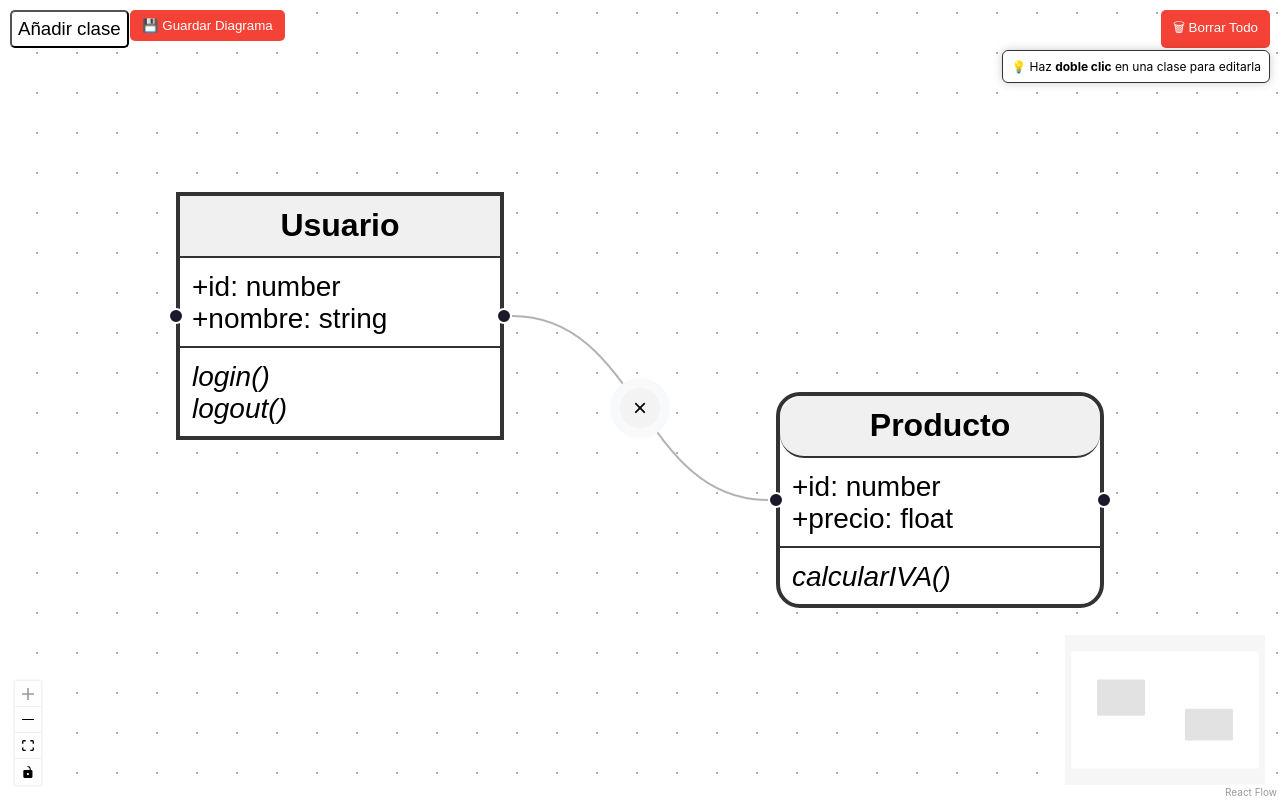
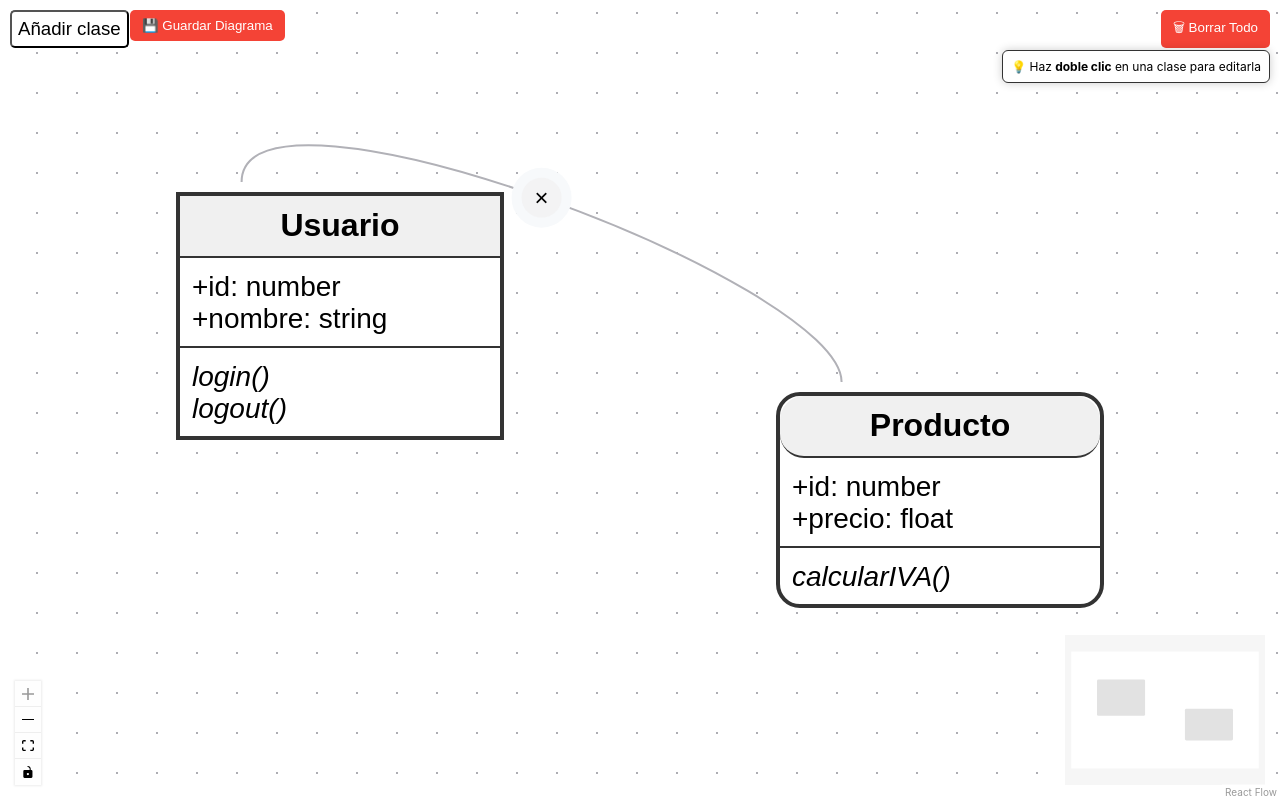
Before and after one commit to Adri-Extremix/SYSML, a React app: page / in a window 1280 px wide. Built offline with nearby package versions, Linux system fonts and the light colour scheme; the HTML template or start-up script is replaced by a standard one.

Commit message:
multiple connections in nodes

```diff
--- a/src/ButtonEdge.tsx
+++ b/src/ButtonEdge.tsx
@@ -7,6 +7,7 @@ import {
 } from "@xyflow/react";
 
 export default function CustomEdge(props: EdgeProps) {
+    const { id, markerEnd, style } = props;
     const [edgePath, labelX, labelY] = getBezierPath(props);
 
     const { setEdges } = useReactFlow();
@@ -16,7 +17,7 @@ export default function CustomEdge(props: EdgeProps) {
 
     return (
         <>
-            <BaseEdge path={edgePath} {...props} />
+            <BaseEdge path={edgePath} markerEnd={markerEnd} style={style} />
             <EdgeLabelRenderer>
                 <div
                     className="button-edge__label nodrag nopan"
--- a/src/ClassDiagram.tsx
+++ b/src/ClassDiagram.tsx
@@ -9,6 +9,7 @@ import {
     useNodesState,
     useEdgesState,
     addEdge,
+    ConnectionMode
 } from "@xyflow/react";
 import "@xyflow/react/dist/style.css";
 
@@ -67,10 +68,22 @@ export default function ClassDiagram() {
     }));
 
     const onConnect = useCallback(
-        (params: any) =>
+        (params: any) =>{
+
+            if (params.source === params.target) return;
+
             setEdges(eds => {
-                return addEdge(params, eds);
-            }),
+
+                const filteredEdges = eds.filter(
+                    edge =>
+                        !(
+                            (edge.source === params.source && edge.target === params.target) ||
+                            (edge.source === params.target && edge.target === params.source)
+                        )
+                );
+                return addEdge(params, filteredEdges);
+            }
+        )},
         [setEdges],
     );
 
@@ -189,6 +202,7 @@ export default function ClassDiagram() {
                 onConnect={onConnect}
                 nodeTypes={nodeTypes}
                 edgeTypes={edgeTypes}
+                connectionMode={ConnectionMode.Loose}
                 fitView
                 onPaneClick={() => setCloseEditingSignal(s => s + 1)} // Cierra edición al clicar en el fondo
             >
--- a/src/ClassNode.tsx
+++ b/src/ClassNode.tsx
@@ -34,6 +34,7 @@ export default function ClassNode({
 }: NodeProps<CustomNode>) {
     const [isEditing, setIsEditing] = useState(false);
     const [editData, setEditData] = useState(data as NodeUserData);
+    const [showHandles, setShowHandles] = useState(false);
     const { setNodes, setEdges } = useReactFlow();
 
     // Cerrar el modo edición si se recibe la señal
@@ -78,6 +79,47 @@ export default function ClassNode({
             edges.filter(edge => edge.source !== id && edge.target !== id),
         );
         setIsEditing(false);
+    };
+
+    const renderHandles = () => {
+        const positions = [
+            Position.Top,
+            Position.Right,
+            Position.Bottom,
+            Position.Left,
+        ];
+        const handlesPerSide = 4;
+        const handles: React.ReactElement[] = [];
+
+        positions.forEach(position => {
+            for (let i = 0; i < handlesPerSide; i++) {
+                const offset = ((i + 1) / (handlesPerSide + 1)) * 100;
+                const isVertical =
+                    position === Position.Top || position === Position.Bottom;
+
+                const style: React.CSSProperties = {
+                    [isVertical ? "left" : "top"]: `${offset}%`,
+                    opacity: showHandles ? 1 : 0,
+                    transition: "opacity 0.2s",
+                    width: "8px",
+                    height: "8px",
+                    background: "#555",
+                };
+
+                const handleId = `${position}-${i}`;
+
+                handles.push(
+                    <Handle
+                        key={`${handleId}-source`}
+                        type="source"
+                        position={position}
+                        id={`${handleId}-source`}
+                        style={style}
+                    />,
+                );
+            }
+        });
+        return handles;
     };
 
     if (isEditing) {
@@ -224,8 +266,7 @@ export default function ClassNode({
                         </button>
                     </div>
                 </div>
-                <Handle type="source" position={Position.Right} />
-                <Handle type="target" position={Position.Left} />
+                {renderHandles()}
             </div>
         );
     }
@@ -235,6 +276,8 @@ export default function ClassNode({
     return (
         <div
             onDoubleClick={handleDoubleClick}
+            onMouseEnter={() => setShowHandles(true)}
+            onMouseLeave={() => setShowHandles(false)}
             style={{
                 border: selected ? "2px solid #2196F3" : "2px solid #333",
                 borderRadius: borderRadiusValue,
@@ -297,8 +340,7 @@ export default function ClassNode({
                     </div>
                 )}
             </div>
-            <Handle type="source" position={Position.Right} />
-            <Handle type="target" position={Position.Left} />
+            {renderHandles()}
         </div>
     );
 }
```
